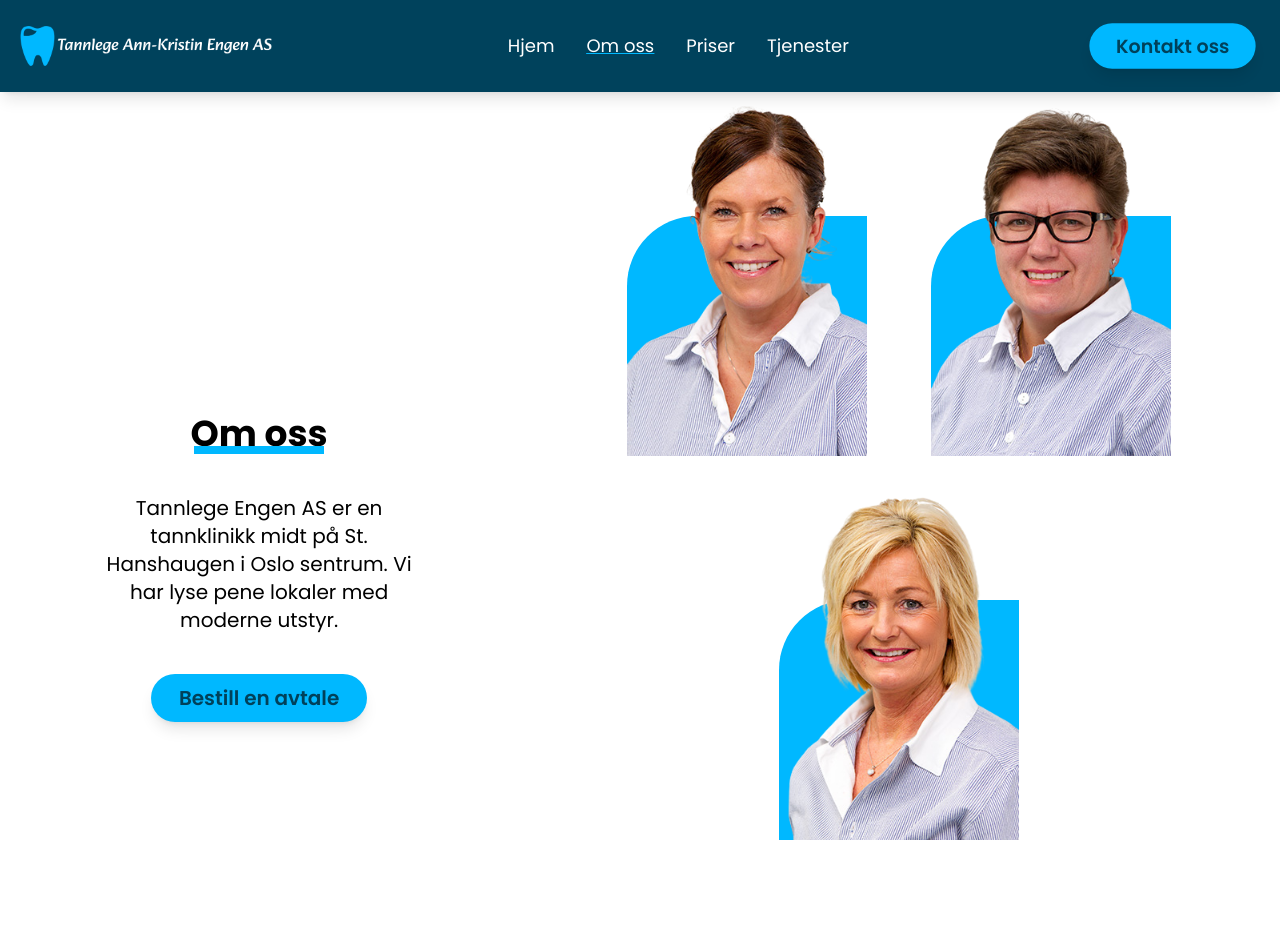
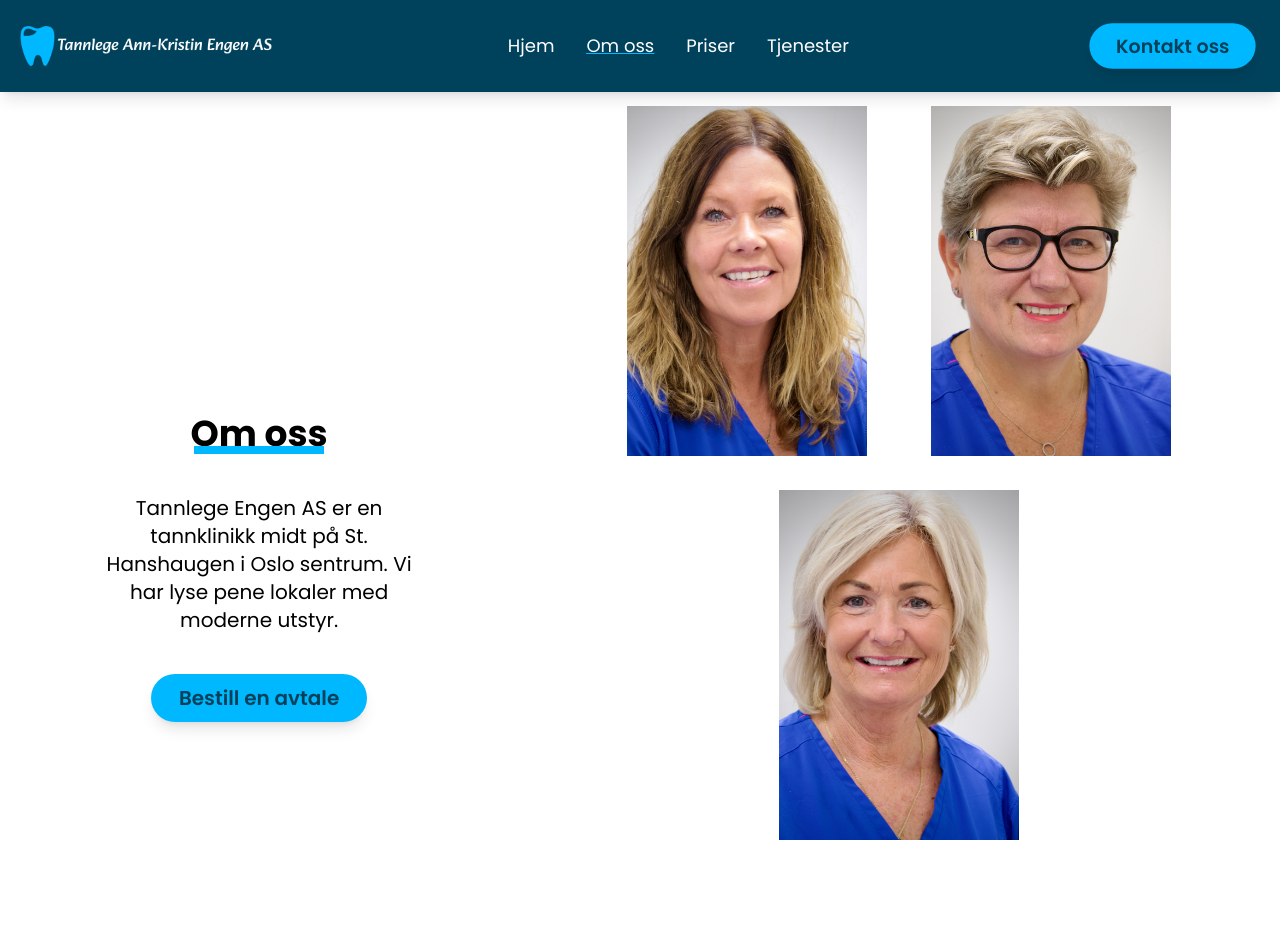
Before and after one commit to MastooraTurkmen/tannglege-engen-as, a Next.js app: page /Omoss in a window 1280 px wide. Shown: the top 952 px of the page. Built offline with nearby package versions, Linux system fonts and the light colour scheme; a web font is replaced by a local one.

Commit message:
change the image

```diff
--- a/contract/data.js
+++ b/contract/data.js
@@ -39,15 +39,15 @@ export const open = [
 export const imagse = [
     {
         id: 1,
-        image: '/images/Katrin.png',
+        image: '/new-images/Catrin.png',
     },
     {
         id: 2,
-        image: '/images/Ann.png',
+        image: '/new-images/Ann.png',
     },
     {
         id: 3,
-        image: '/images/Ellen.png',
+        image: '/new-images/Ellen.png',
     },
 ]
 
```
